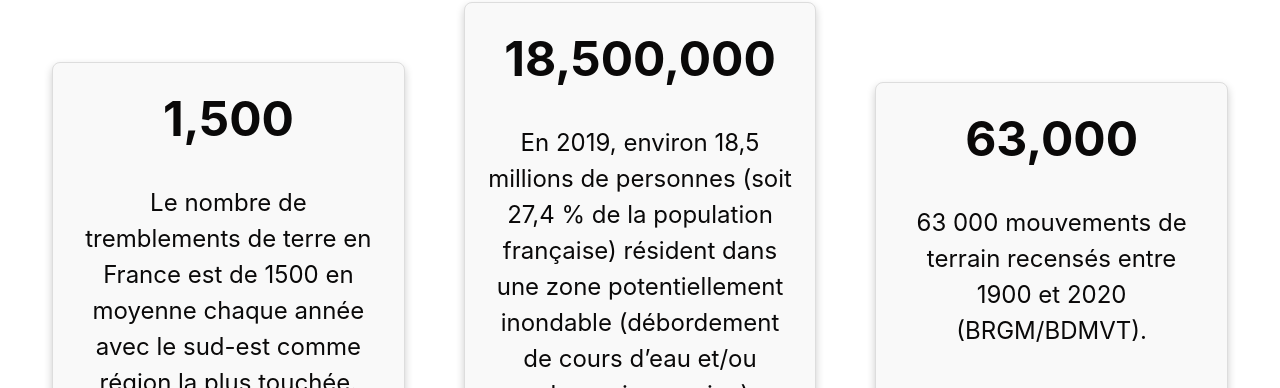
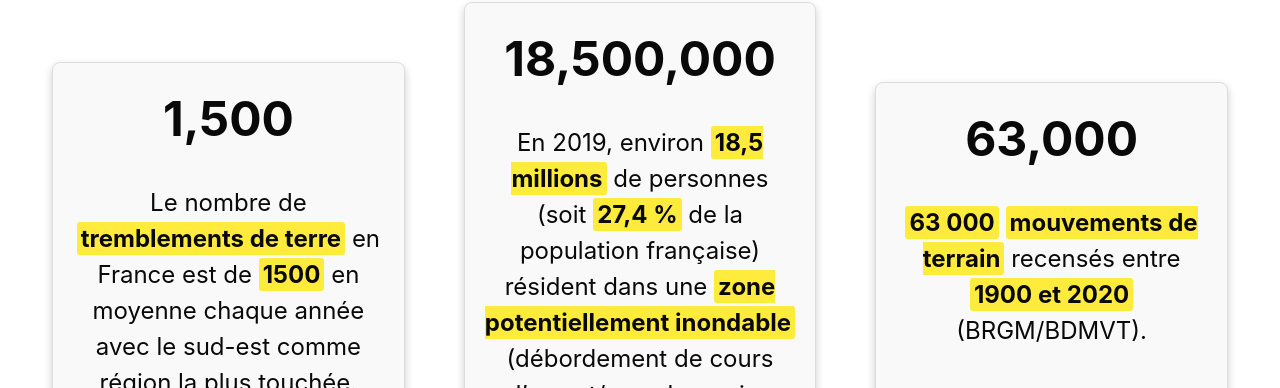
Before and after one commit to StevenMarco/UrgencePrevoyance, a React (Vite) app in the folder front/: page / in a window 1280 px wide. Shown: the part 564-952 px from the top of the page. Built offline with nearby package versions, Linux system fonts and the light colour scheme.

Commit message:
add highlight

```diff
--- a/front/src/component/PageAccueil.css
+++ b/front/src/component/PageAccueil.css
@@ -137,3 +137,11 @@
   .Bas-Page button:hover {
     background-color: #45a049; /* Changer la couleur de fond du bouton au survol */
   }
+
+  /* Style pour surligner les informations importantes */
+  .highlight {
+    background-color: #ffeb3b; /* Jaune clair pour mettre en évidence */
+    font-weight: bold;
+    padding: 2px 4px;
+    border-radius: 3px;
+  }
--- a/front/src/component/PageAccueil.jsx
+++ b/front/src/component/PageAccueil.jsx
@@ -37,7 +37,9 @@ function PageAccueil() {
           transition={{ duration: 1.5, delay: 0.2 }} // Durée et délai ajustés
         >
           <Counter endValue={1500} />
-          <p>Le nombre de tremblements de terre en France est de 1500 en moyenne chaque année avec le sud-est comme région la plus touchée. Cela représente 5 tremblements de terre par jour en France.</p>
+          <p>
+            Le nombre de <span className="highlight">tremblements de terre</span> en France est de <span className="highlight">1500</span> en moyenne chaque année avec le sud-est comme région la plus touchée. Cela représente <span className="highlight">5 tremblements de terre par jour</span> en France.
+          </p>
         </motion.div>
 
         <motion.div
@@ -48,7 +50,9 @@ function PageAccueil() {
           transition={{ duration: 1.5, delay: 0.4 }} // Durée et délai ajustés
         >
           <Counter endValue={18500000} />
-          <p>En 2019, environ 18,5 millions de personnes (soit 27,4 % de la population française) résident dans une zone potentiellement inondable (débordement de cours d’eau et/ou submersion marine).</p>
+          <p>
+            En 2019, environ <span className="highlight">18,5 millions</span> de personnes (soit <span className="highlight">27,4 %</span> de la population française) résident dans une <span className="highlight">zone potentiellement inondable</span> (débordement de cours d’eau et/ou submersion marine).
+          </p>
         </motion.div>
 
         <motion.div
@@ -59,7 +63,9 @@ function PageAccueil() {
           transition={{ duration: 1.5, delay: 0.6 }} // Durée et délai ajustés
         >
           <Counter endValue={63000} />
-          <p>63 000 mouvements de terrain recensés entre 1900 et 2020 (BRGM/BDMVT).</p>
+          <p>
+            <span className="highlight">63 000</span> <span className="highlight">mouvements de terrain</span> recensés entre <span className="highlight">1900 et 2020</span> (BRGM/BDMVT).
+          </p>
         </motion.div>
       </div>
       <div className="Bas-Page">
```
